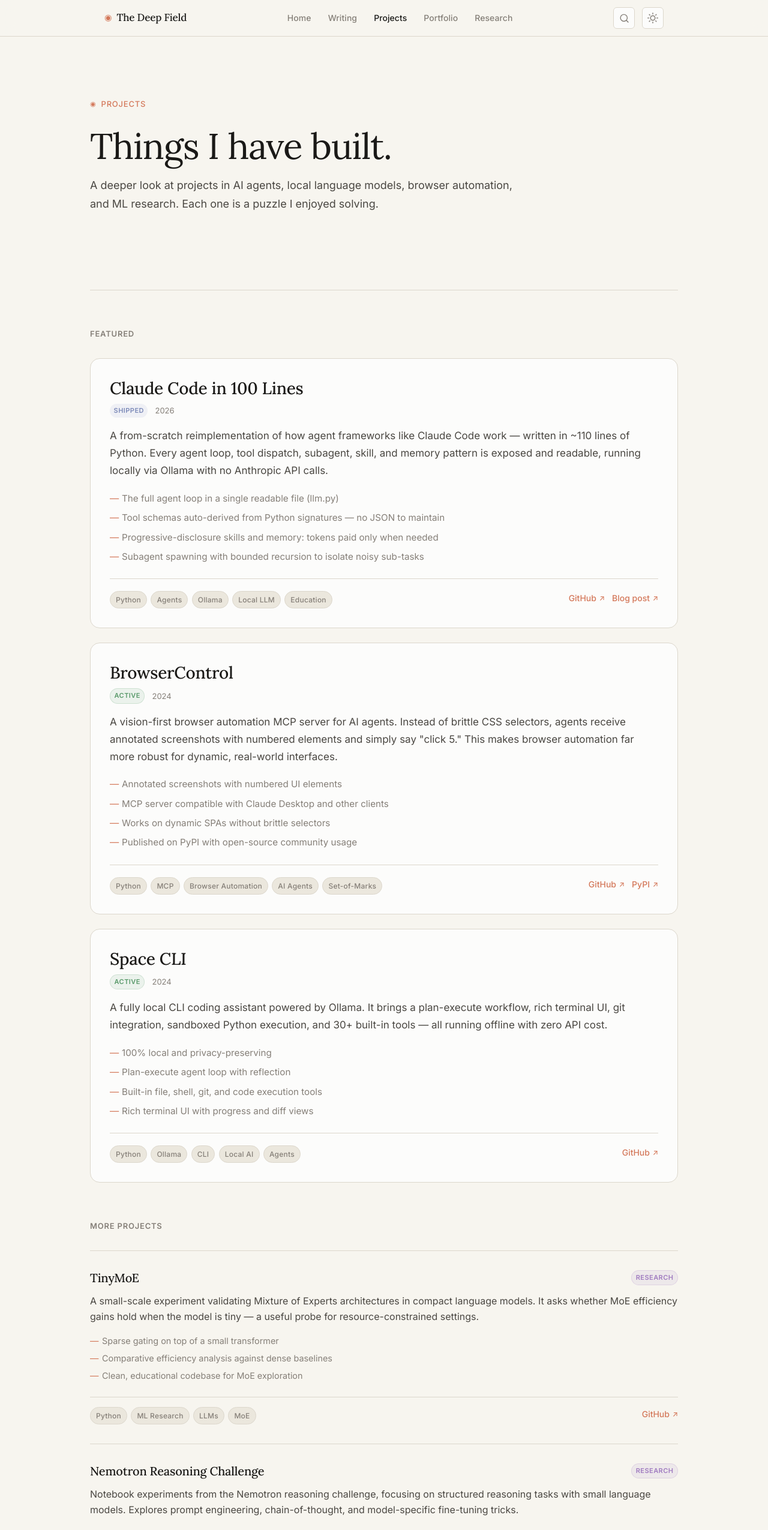
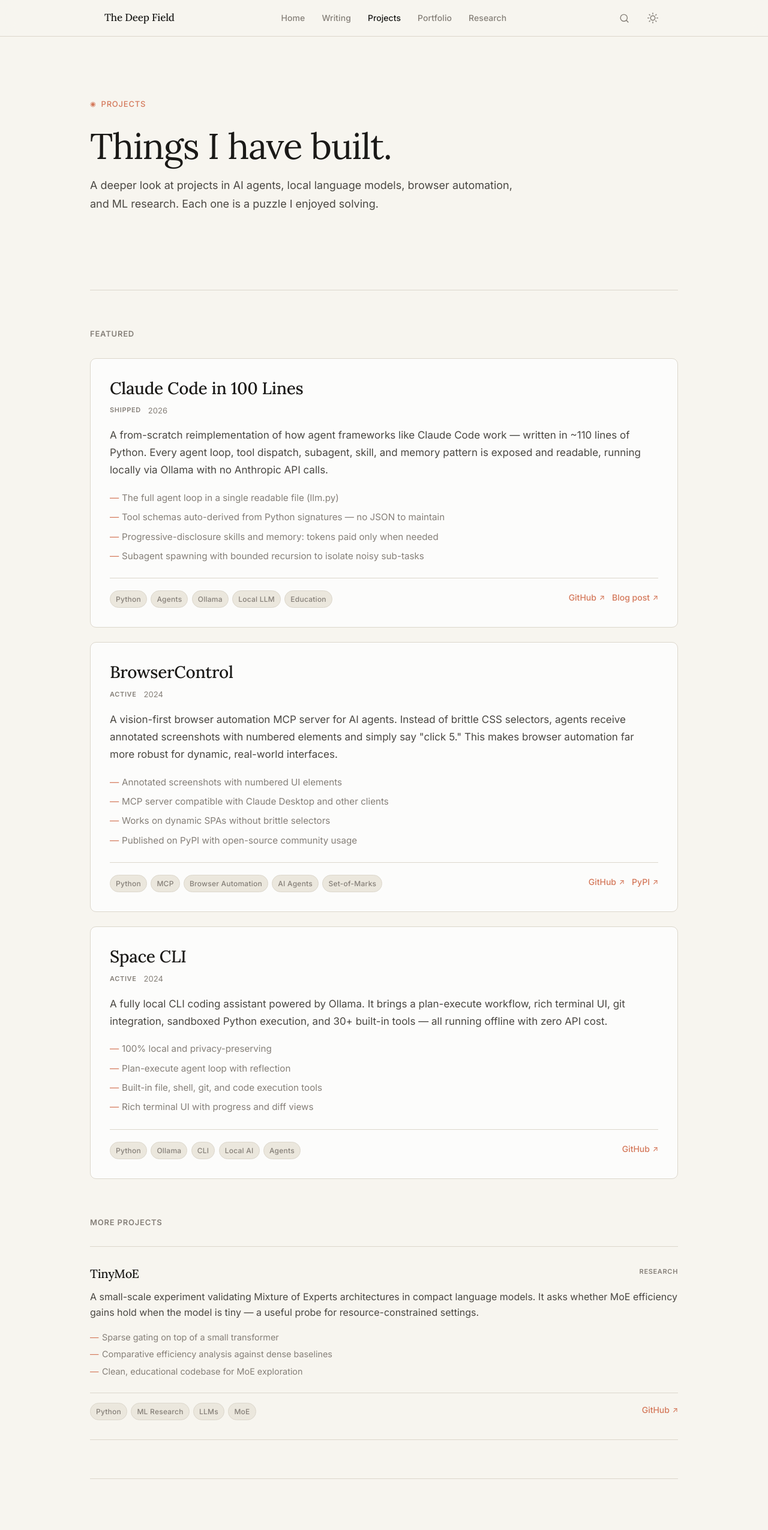
Before and after one commit to adityasasidhar/adityasasidhar.github.io, an Astro site: page /projects in a window 1280 px wide. Shown: the top 2550 px of the page at 60% size. Built offline with nearby package versions, Linux system fonts and the light colour scheme; Astro itself is replaced by a stand-in of ours.

Commit message:
design: minimalist refresh inspired by Anthropic
- Add hero image to claude-code-in-100-lines blog post
- Move hero image above article title in BlogPost layout
- Remove article footer (published in / back to writing)
- Remove Nemotron and QuizProject from projects and portfolio pages
- Strip ◉ wordmark icon and hover spin from header
- Remove boxed borders/backgrounds from nav icon buttons
- Drop pulsing eyebrow dot animation
- Reduce scroll reveal to opacity fade only (no translateY)
- Replace coloured status badge pills with plain muted text
- Shrink border-radius tokens (sm: 4px, md: 6px, lg: 10px)
- Remove box-shadow lifts and translateY from card hovers
- Remove em dashes from blog writing

```diff
--- a/src/components/Header.astro
+++ b/src/components/Header.astro
@@ -6,7 +6,6 @@
 <header id="site-header">
   <nav aria-label="Main navigation">
     <a href="/" class="wordmark" aria-label="The Deep Field — Home">
-      <span class="wordmark-icon" aria-hidden="true">◉</span>
       The Deep Field
     </a>
 
@@ -143,7 +142,6 @@
   .wordmark {
     display: flex;
     align-items: center;
-    gap: 0.5rem;
     font-family: var(--font-serif);
     font-size: 1.0625rem;
     font-weight: 500;
@@ -159,16 +157,6 @@
   .wordmark:hover {
     color: var(--accent);
     text-decoration: none;
-  }
-
-  .wordmark-icon {
-    font-size: 0.9rem;
-    color: var(--accent);
-    transition: transform var(--dur-normal) var(--ease-out);
-  }
-
-  .wordmark:hover .wordmark-icon {
-    transform: rotate(45deg);
   }
 
   .nav-links {
@@ -194,21 +182,15 @@
     justify-content: center;
     width: 36px;
     height: 36px;
-    border: 1px solid var(--surface-border);
-    border-radius: var(--radius-sm);
-    background: var(--surface-card);
+    background: none;
+    border: none;
     color: var(--text-muted);
     text-decoration: none;
-    transition:
-      background-color var(--dur-fast) var(--ease-out),
-      color var(--dur-fast) var(--ease-out),
-      border-color var(--dur-fast) var(--ease-out);
+    transition: color var(--dur-fast) var(--ease-out);
   }
 
   .search-btn:hover {
-    background-color: var(--surface-raised);
     color: var(--text-primary);
-    border-color: var(--surface-divider);
     text-decoration: none;
   }
 
@@ -218,28 +200,16 @@
     justify-content: center;
     width: 36px;
     height: 36px;
-    border: 1px solid var(--surface-border);
-    border-radius: var(--radius-sm);
-    background: var(--surface-card);
+    background: none;
+    border: none;
     color: var(--text-muted);
     cursor: pointer;
     padding: 0;
-    transition:
-      background-color var(--dur-fast) var(--ease-out),
-      color var(--dur-fast) var(--ease-out),
-      border-color var(--dur-fast) var(--ease-out),
-      transform var(--dur-fast) var(--ease-out);
+    transition: color var(--dur-fast) var(--ease-out);
   }
 
   #theme-toggle:hover {
-    background-color: var(--surface-raised);
     color: var(--text-primary);
-    border-color: var(--surface-divider);
-    transform: scale(1.04);
-  }
-
-  #theme-toggle:active {
-    transform: scale(0.96);
   }
 
   .icon-sun, .icon-moon {
@@ -264,21 +234,15 @@
     width: 36px;
     height: 36px;
     padding: 0;
-    background: var(--surface-card);
-    border: 1px solid var(--surface-border);
-    border-radius: var(--radius-sm);
+    background: none;
+    border: none;
     color: var(--text-muted);
     cursor: pointer;
-    transition:
-      background-color var(--dur-fast) var(--ease-out),
-      color var(--dur-fast) var(--ease-out),
-      border-color var(--dur-fast) var(--ease-out);
+    transition: color var(--dur-fast) var(--ease-out);
   }
 
   .hamburger:hover {
-    background: var(--surface-raised);
     color: var(--text-primary);
-    border-color: var(--surface-divider);
   }
 
   .hbar {
--- a/src/pages/index.astro
+++ b/src/pages/index.astro
@@ -146,7 +146,6 @@
     position: relative;
     border-radius: var(--radius-lg);
     overflow: hidden;
-    box-shadow: var(--shadow-lg);
   }
 
   .hero-image img {
--- a/src/pages/portfolio.astro
+++ b/src/pages/portfolio.astro
@@ -28,20 +28,7 @@
     link: 'https://github.com/adityasasidhar/TinyMoe',
     status: 'Research',
   },
-  {
-    title: 'Nemotron Reasoning Challenge',
-    description: 'Notebook experiments from the Nemotron reasoning challenge — pushing small models on structured reasoning tasks.',
-    tags: ['Python', 'Jupyter', 'LLMs', 'Reasoning'],
-    link: 'https://github.com/adityasasidhar/nemotron-reasoning-challenge',
-    status: 'Research',
-  },
-  {
-    title: 'QuizProject',
-    description: 'A Flask-based interface for generating and taking exams with both online and offline modes. Simple, practical, self-hostable.',
-    tags: ['Python', 'Flask', 'Web'],
-    link: 'https://github.com/adityasasidhar/quizproject',
-    status: 'Shipped',
-  },
+
 ];
 
 const interests = [
@@ -356,16 +343,12 @@
     text-decoration: none;
     transition:
       background-color var(--dur-fast) var(--ease-out),
-      border-color var(--dur-fast) var(--ease-out),
-      box-shadow var(--dur-fast) var(--ease-out),
-      transform var(--dur-fast) var(--ease-out);
+      border-color var(--dur-fast) var(--ease-out);
   }
 
   .project-card:hover {
     border-color: var(--surface-divider);
     background: var(--surface-raised);
-    box-shadow: var(--shadow-sm);
-    transform: translateY(-2px);
     text-decoration: none;
   }
 
--- a/src/pages/projects.astro
+++ b/src/pages/projects.astro
@@ -88,38 +88,7 @@
       'Clean, educational codebase for MoE exploration',
     ],
   },
-  {
-    title: 'Nemotron Reasoning Challenge',
-    description:
-      'Notebook experiments from the Nemotron reasoning challenge, focusing on structured reasoning tasks with small language models. Explores prompt engineering, chain-of-thought, and model-specific fine-tuning tricks.',
-    status: 'Research',
-    year: '2024',
-    tags: ['Python', 'Jupyter', 'LLMs', 'Reasoning'],
-    links: [
-      { label: 'GitHub', url: 'https://github.com/adityasasidhar/nemotron-reasoning-challenge' },
-    ],
-    features: [
-      'Reproducible Jupyter notebooks',
-      'Reasoning benchmarks and error analysis',
-      'Fine-tuning and prompt engineering comparisons',
-    ],
-  },
-  {
-    title: 'QuizProject',
-    description:
-      'A Flask-based web app for generating and taking exams with both online and offline modes. Simple, practical, and self-hostable — built for classrooms and small study groups.',
-    status: 'Shipped',
-    year: '2023',
-    tags: ['Python', 'Flask', 'Web', 'Education'],
-    links: [
-      { label: 'GitHub', url: 'https://github.com/adityasasidhar/quizproject' },
-    ],
-    features: [
-      'Online and offline exam modes',
-      'Question generation and scoring',
-      'Self-hostable Flask backend',
-    ],
-  },
+
 ];
 
 const featured = projects.filter((p) => p.featured);
@@ -316,14 +285,11 @@
     border: 1px solid var(--surface-border);
     border-radius: var(--radius-lg);
     background: var(--surface-card);
-    transition:
-      border-color var(--dur-fast) var(--ease-out),
-      box-shadow var(--dur-fast) var(--ease-out);
+    transition: border-color var(--dur-fast) var(--ease-out);
   }
 
   .featured-card:hover {
     border-color: var(--surface-divider);
-    box-shadow: var(--shadow-md);
   }
 
   .featured-header {
--- a/src/styles/global.css
+++ b/src/styles/global.css
@@ -95,9 +95,9 @@
   --font-serif:  'Lora', Georgia, serif;
 
   /* Spacing & layout */
-  --radius-sm:   6px;
-  --radius-md:   10px;
-  --radius-lg:   16px;
+  --radius-sm:   4px;
+  --radius-md:   6px;
+  --radius-lg:   10px;
   --max-prose:   680px;
   --max-wide:    980px;
   --header-h:    60px;
@@ -360,12 +360,6 @@
 
 .eyebrow-dot {
   font-size: 0.7rem;
-  animation: pulse 3s ease-in-out infinite;
-}
-
-@keyframes pulse {
-  0%, 100% { opacity: 1; }
-  50% { opacity: 0.4; }
 }
 
 .page-title {
@@ -464,36 +458,16 @@
 .project-status {
   font-size: 0.6875rem;
   font-weight: 600;
-  letter-spacing: 0.04em;
+  letter-spacing: 0.06em;
   text-transform: uppercase;
-  padding: 0.2em 0.6em;
-  border-radius: 100px;
+  color: var(--text-muted);
   white-space: nowrap;
 }
 
-.status-active {
-  color: #5a9a6b;
-  background: rgba(90, 154, 107, 0.1);
-  border: 1px solid rgba(90, 154, 107, 0.2);
-}
-
-.status-shipped {
-  color: #7c8ab8;
-  background: rgba(124, 138, 184, 0.1);
-  border-color: rgba(124, 138, 184, 0.2);
-}
-
-.status-research {
-  color: #a07bc0;
-  background: rgba(160, 123, 192, 0.1);
-  border: 1px solid rgba(160, 123, 192, 0.2);
-}
-
-.status-in-progress {
-  color: var(--brand-coral);
-  background: rgba(212, 120, 90, 0.1);
-  border-color: rgba(212, 120, 90, 0.2);
-}
+.status-active  { color: var(--text-muted); }
+.status-shipped { color: var(--text-muted); }
+.status-research { color: var(--text-muted); }
+.status-in-progress { color: var(--text-muted); }
 
 .tag {
   font-size: 0.75rem;
@@ -509,15 +483,11 @@
 /* ─────────────── SCROLL ANIMATIONS ─────────────── */
 .reveal {
   opacity: 0;
-  transform: translateY(16px);
-  transition:
-    opacity var(--dur-slow) var(--ease-out),
-    transform var(--dur-slow) var(--ease-out);
+  transition: opacity var(--dur-slow) var(--ease-out);
 }
 
 .reveal.visible {
   opacity: 1;
-  transform: translateY(0);
 }
 
 @media (prefers-reduced-motion: reduce) {
```
Also changed, not shown: src/content/blog/claude-code-in-100-lines.md (+4 -3 lines), src/layouts/BlogPost.astro (+14 -23 lines), src/assets/claude-code-hero.jpg (added).
